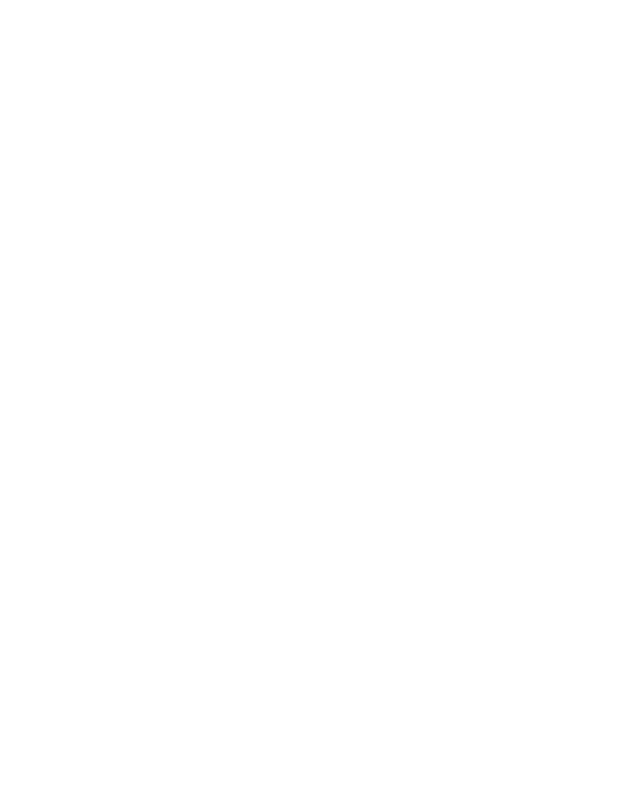
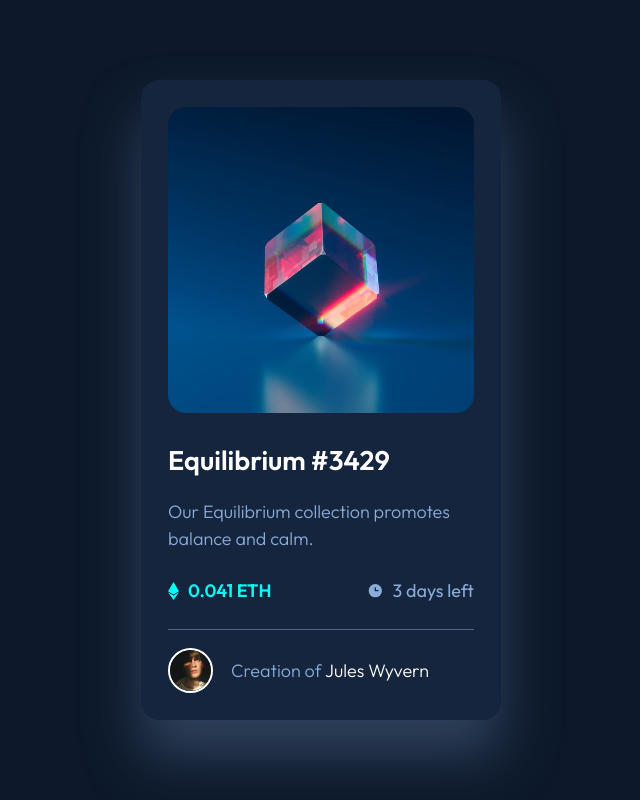
Before and after one commit to LavrykD/nft-preview-card-component-main, a plain HTML site: page index.html in a window 1280 px wide. Shown: the whole page, without its empty margins (319-959 px from the left). Drawn offline with Linux system fonts and the light colour scheme.

Commit message:
Update index.html and style.css

```diff
--- a/index.html
+++ b/index.html
@@ -12,8 +12,34 @@
 <body>
   <main>
     <div class="card">
-      <img src="" alt="" class="card-image">
-
+      <div class="wrapper">
+        <img src="./images/image-equilibrium.jpg" alt="" class="card-image">
+        <div class="card-description">
+          <h1>Equilibrium <span class="item-number">#3429</span></h1>
+          <p>Our Equilibrium collection promotes balance and calm.</p>
+        </div>
+        <div class="flex-group" data-spacing="large">
+          <div class="flex-group" data-spacing="small">
+            <svg width="11" height="18" xmlns="http://www.w3.org/2000/svg">
+              <path d="M11 10.216 5.5 18 0 10.216l5.5 3.263 5.5-3.262ZM5.5 0l5.496 9.169L5.5 12.43 0 9.17 5.5 0Z"
+                fill="#00FFF8" />
+            </svg>
+            <p class="coin">0.041 ETH</p>
+          </div>
+          <div class="flex-group" data-spacing="small">
+            <svg width="17" height="17" xmlns="http://www.w3.org/2000/svg">
+              <path
+                d="M8.305 2.007a6.667 6.667 0 1 0 0 13.334 6.667 6.667 0 0 0 0-13.334Zm2.667 7.334H8.305a.667.667 0 0 1-.667-.667V6.007a.667.667 0 0 1 1.334 0v2h2a.667.667 0 0 1 0 1.334Z"
+                fill="#8BACD9" />
+            </svg>
+            <p>3 days left</p>
+          </div>
+        </div>
+        <div class="card-footer flex-group">
+          <img src="./images/image-avatar.png" alt="">
+          <p>Creation of <span class="item-holder">Jules Wyvern</span></p>
+        </div>
+      </div>
     </div>
   </main>
 </body>
--- a/style.css
+++ b/style.css
@@ -0,0 +1,136 @@
+@import url('https://fonts.googleapis.com/css2?family=Outfit:wght@300;400;600&display=swap');
+
+:root {
+    --clr-primary-hsl-100: 215, 51%, 70%;
+    --clr-primary-hsl-200: 178, 100%, 50%;
+
+    --clr-neutral-hsl-100: 217, 54%, 11%;
+    --clr-neutral-hsl-200: 216, 50%, 16%;
+    --clr-neutral-hsl-300: 215, 32%, 27%;
+    --clr-neutral-hsl-400: 0, 0%, 100%;
+
+    --clr-primary-100: hsl(var(--clr-primary-hsl-100));
+    --clr-primary-200: hsl(var(--clr-primary-hsl-200));
+
+    --clr-neutral-100: hsl(var(--clr-neutral-hsl-100));
+    --clr-neutral-200: hsl(var(--clr-neutral-hsl-200));
+    --clr-neutral-300: hsl(var(--clr-neutral-hsl-300));
+    --clr-neutral-400: hsl(var(--clr-neutral-hsl-400));
+
+    --fs-400: 1rem;
+    --fs-500: 1.25rem;
+    --fs-600: 1.5rem;
+    --fs-700: 2rem;
+
+    --font-family-default: "Outfit", sans-serif;
+
+    --fw-light: 300;
+    --fw-regular: 400;
+    --fw-semibold: 600;
+}
+
+*,
+*::before,
+*::after {
+    box-sizing: border-box;
+}
+
+* {
+    margin: 0;
+    padding: 0;
+    font: inherit;
+    font-size: 18px;
+}
+
+img,
+svg {
+    display: block;
+    max-width: 100%;
+}
+
+body {
+    font-family: var(--font-family-default);
+    font-size: var(--fs-400);
+    color: var(--clr-primary-100);
+    min-height: 100vh;
+    display: grid;
+    place-items: center;
+    background: var(--clr-neutral-100);
+}
+
+.flex-group {
+    display: flex;
+    align-items: center;
+}
+
+.flex-group[data-spacing="large"] {
+    justify-content: space-between;
+    padding-bottom: 1.5rem;
+    border-bottom: 1px solid hsl(var(--clr-primary-hsl-100), .5);
+}
+
+.flex-group[data-spacing="small"] {
+    gap: .5rem;
+}
+
+.card {
+    --border-radius: 1rem;
+    max-width: 20rem;
+    border-radius: var(--border-radius);
+    background-color: var(--clr-neutral-200);
+    padding: 1.5rem;
+    margin: 1rem auto;
+    box-shadow: 0 2rem 3rem var(--clr-neutral-300);
+}
+
+@media (max-width: 600px) {
+    .card {
+        box-shadow: none;
+    }
+}
+
+.card-image {
+    border-radius: var(--border-radius);
+}
+
+.card-description {
+    margin: 1.5rem auto;
+    line-height: 1.5;
+}
+
+.card-description h1,
+.item-number {
+    color: var(--clr-neutral-400);
+    font-size: var(--fs-600);
+    font-weight: var(--fw-semibold);
+}
+
+.card-description p {
+    margin-top: 1rem;
+    font-weight: var(--fw-light);
+    font-size: var(--fs-400);
+}
+
+.coin {
+    color: var(--clr-primary-200);
+    font-weight: var(--fw-semibold);
+}
+
+.card-footer {
+    margin-top: 1rem;
+}
+
+.card-footer img {
+    width: 2.5rem;
+    border-radius: 50%;
+    border: 2px solid var(--clr-neutral-400);
+    margin-right: 1rem;
+}
+
+.card-footer p {
+    font-weight: var(--fw-light);
+}
+
+.item-holder {
+    color: var(--clr-neutral-400);
+}
```
